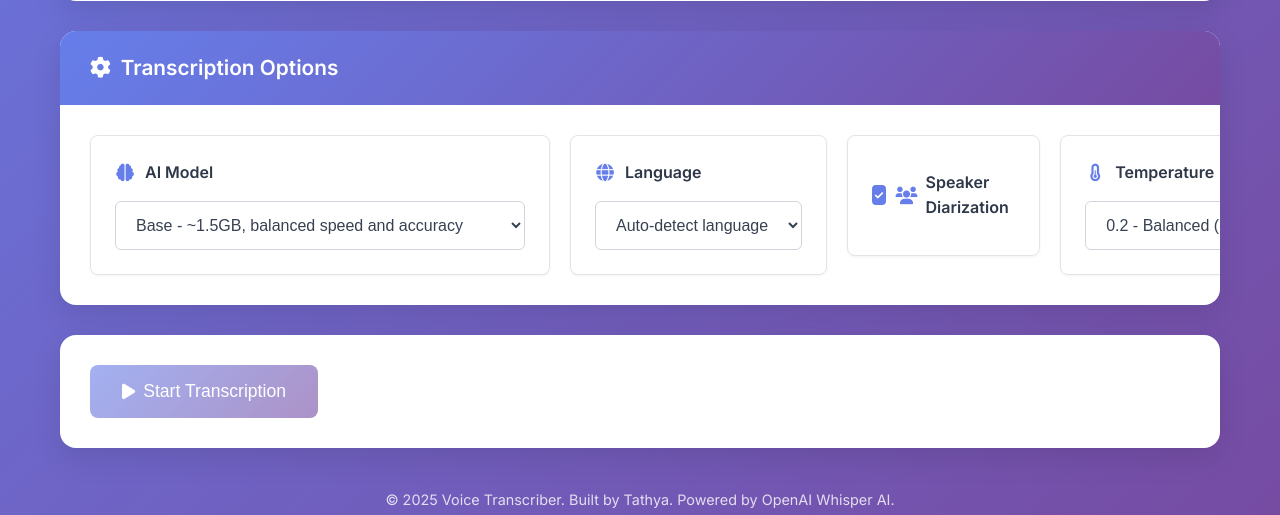
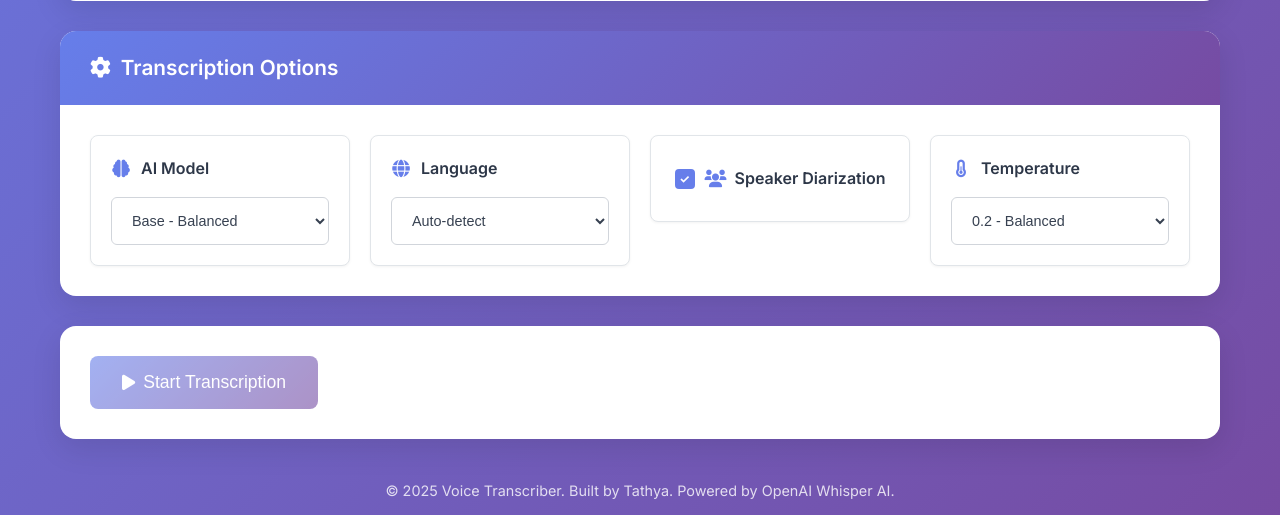
Before and after one commit to Rupali59/Voice_transcriber, a Flask app: page / in a window 1280 px wide. Shown: the part 705-1220 px from the top of the page. Run offline with Flask 3, Linux system fonts and the light colour scheme; some libraries are stand-ins or nearby versions.

Commit message:
Fix text truncation in single-row layout
🐛 Bug Fix:
- Fixed text truncation issue in dropdown options
- Shortened option text to fit better in single-row layout
- Improved readability and usability

✂️ Text Shortening:
- AI Model: 'Tiny - Fastest', 'Base - Balanced', etc.
- Language: 'Auto-detect' instead of 'Auto-detect language'
- Temperature: 'Most consistent', 'Balanced', 'More creative', etc.

🔧 CSS Improvements:
- Added text-overflow: ellipsis for better text handling
- Reduced font size slightly (0.9rem) for better fit
- Added min-width: 0 to prevent flex item overflow
- Reduced padding from 24px to 20px for more space

✨ Result:
- All text now fits properly in the single-row layout
- No more truncation issues
- Clean, readable interface
- Maintains all functionality and tooltips

The interface now displays all options clearly without text
being cut off in the compact single-row layout.

```diff
--- a/app/static/css/style.css
+++ b/app/static/css/style.css
@@ -209,12 +209,13 @@ body {
     display: flex;
     flex-direction: column;
     gap: 12px;
-    padding: 24px;
+    padding: 20px;
     background: #ffffff;
     border-radius: 8px;
     border: 1px solid #e1e5e9;
     transition: all 0.2s ease;
     box-shadow: 0 1px 3px rgba(0, 0, 0, 0.05);
+    min-width: 0;
 }
 
 .option-group:hover {
@@ -290,11 +291,16 @@ body {
     padding: 14px 16px;
     border: 1px solid #d1d5db;
     border-radius: 6px;
-    font-size: 1rem;
+    font-size: 0.9rem;
     background: white;
     transition: all 0.2s ease;
     color: #374151;
     font-weight: 500;
+    width: 100%;
+    min-width: 0;
+    overflow: hidden;
+    text-overflow: ellipsis;
+    white-space: nowrap;
 }
 
 .form-select:focus {
--- a/app/templates/index.html
+++ b/app/templates/index.html
@@ -75,11 +75,11 @@
                                         <i class="fas fa-brain"></i> AI Model
                                     </label>
                                     <select id="modelSelect" class="form-select" title="Speed: ⚡⚡⚡⚡⚡ | Processing: ⭐⭐">
-                                        <option value="tiny" title="Speed: ⚡⚡⚡⚡⚡ | Processing: ⭐⭐">Tiny - ~1GB, fastest processing, basic accuracy</option>
-                                        <option value="base" selected title="Speed: ⚡⚡⚡⚡ | Processing: ⭐⭐⭐">Base - ~1.5GB, balanced speed and accuracy</option>
-                                        <option value="small" title="Speed: ⚡⚡⚡ | Processing: ⭐⭐⭐⭐">Small - ~2GB, better accuracy, moderate speed</option>
-                                        <option value="medium" title="Speed: ⚡⚡ | Processing: ⭐⭐⭐⭐⭐">Medium - ~5GB, high accuracy, slower processing</option>
-                                        <option value="large" title="Speed: ⚡ | Processing: ⭐⭐⭐⭐⭐">Large - ~10GB, best accuracy, slowest processing</option>
+                                        <option value="tiny" title="Speed: ⚡⚡⚡⚡⚡ | Processing: ⭐⭐">Tiny - Fastest</option>
+                                        <option value="base" selected title="Speed: ⚡⚡⚡⚡ | Processing: ⭐⭐⭐">Base - Balanced</option>
+                                        <option value="small" title="Speed: ⚡⚡⚡ | Processing: ⭐⭐⭐⭐">Small - Better</option>
+                                        <option value="medium" title="Speed: ⚡⚡ | Processing: ⭐⭐⭐⭐⭐">Medium - High Quality</option>
+                                        <option value="large" title="Speed: ⚡ | Processing: ⭐⭐⭐⭐⭐">Large - Best</option>
                                     </select>
                                 </div>
 
@@ -88,7 +88,7 @@
                                         <i class="fas fa-globe"></i> Language
                                     </label>
                                     <select id="languageSelect" class="form-select" title="Speed: ⚡⚡⚡ | Processing: ⭐⭐⭐⭐">
-                                        <option value="auto" selected title="Speed: ⚡⚡⚡ | Processing: ⭐⭐⭐⭐">Auto-detect language</option>
+                                        <option value="auto" selected title="Speed: ⚡⚡⚡ | Processing: ⭐⭐⭐⭐">Auto-detect</option>
                                         <option value="en" title="Speed: ⚡⚡⚡⚡ | Processing: ⭐⭐⭐⭐⭐">English</option>
                                         <option value="hi" title="Speed: ⚡⚡⚡ | Processing: ⭐⭐⭐⭐">Hindi</option>
                                         <option value="es" title="Speed: ⚡⚡⚡⚡ | Processing: ⭐⭐⭐⭐⭐">Spanish</option>
@@ -116,11 +116,11 @@
                                         <i class="fas fa-thermometer-half"></i> Temperature
                                     </label>
                                     <select id="temperatureSelect" class="form-select" title="Speed: ⚡⚡⚡ | Processing: ⭐⭐⭐⭐">
-                                        <option value="0.0" title="Speed: ⚡⚡⚡⚡ | Processing: ⭐⭐⭐⭐⭐">0.0 - Most deterministic (consistent results)</option>
-                                        <option value="0.1" title="Speed: ⚡⚡⚡⚡ | Processing: ⭐⭐⭐⭐⭐">0.1 - Very consistent (recommended for accuracy)</option>
-                                        <option value="0.2" selected title="Speed: ⚡⚡⚡ | Processing: ⭐⭐⭐⭐">0.2 - Balanced (good for most cases)</option>
-                                        <option value="0.3" title="Speed: ⚡⚡ | Processing: ⭐⭐⭐">0.3 - More creative (may vary slightly)</option>
-                                        <option value="0.4" title="Speed: ⚡ | Processing: ⭐⭐">0.4 - Most creative (more variation)</option>
+                                        <option value="0.0" title="Speed: ⚡⚡⚡⚡ | Processing: ⭐⭐⭐⭐⭐">0.0 - Most consistent</option>
+                                        <option value="0.1" title="Speed: ⚡⚡⚡⚡ | Processing: ⭐⭐⭐⭐⭐">0.1 - Very consistent</option>
+                                        <option value="0.2" selected title="Speed: ⚡⚡⚡ | Processing: ⭐⭐⭐⭐">0.2 - Balanced</option>
+                                        <option value="0.3" title="Speed: ⚡⚡ | Processing: ⭐⭐⭐">0.3 - More creative</option>
+                                        <option value="0.4" title="Speed: ⚡ | Processing: ⭐⭐">0.4 - Most creative</option>
                                     </select>
                                 </div>
                             </div>
```
